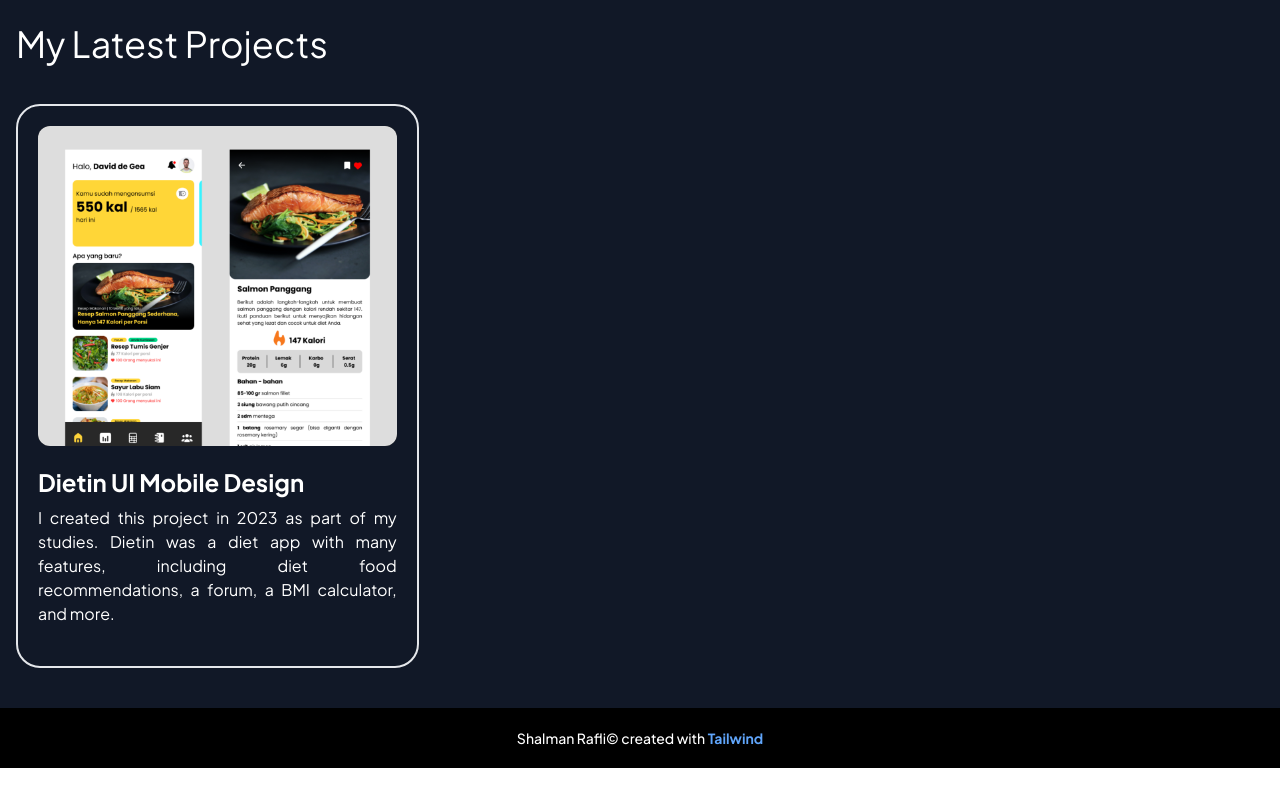
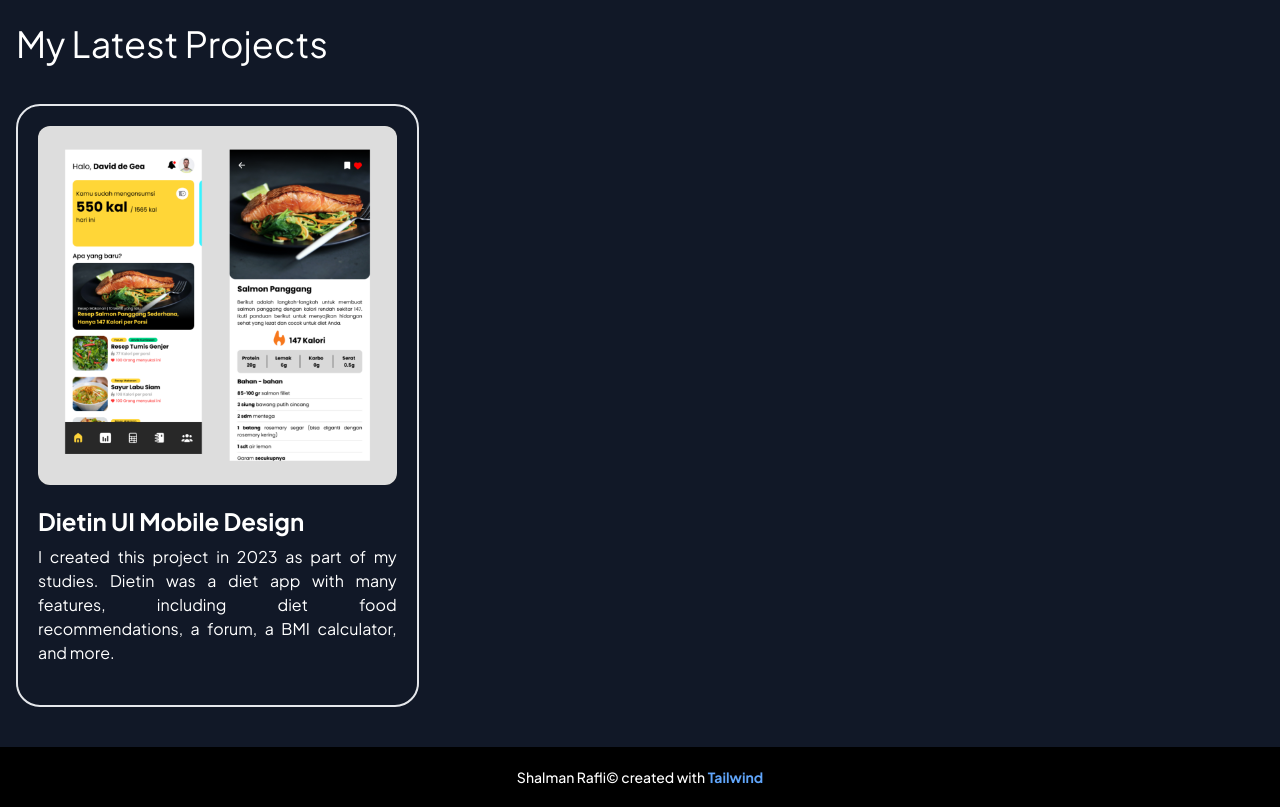
Before and after one commit to shalmanrafli30/portofolio, a website: page index.html in a window 1280 px wide. Shown: the part 1600-2407 px from the top of the page. Before the commit the page ends 2368 px from the top, so only its background shows below. Drawn offline with nearby package versions, Linux system fonts and the light colour scheme.

Commit message:
ukuran foto projects

```diff
--- a/index.html
+++ b/index.html
@@ -146,7 +146,7 @@
                 <div class="grid grid-cols-1 gap-5 md:grid-cols-2 lg:grid-cols-3 lg:gap-5 md:gap-5">
                     <!-- Project 1 -->
                     <div class="relative border-2 border- p-5 rounded-3xl">
-                        <div class="overflow-hidden h-80 w-full rounded-xl cursor-pointer bg-black">
+                        <div class="overflow-hidden h-[1080px] w-[1080px] rounded-xl cursor-pointer bg-black">
                             <a href="https://www.figma.com/proto/tYb4iGi7rPccshBEaPAnqY/Dietin?type=design&node-id=7-13&t=79NNYM6ZcPE3T3U5-1&scaling=scale-down&page-id=0%3A1&starting-point-node-id=2%3A2&show-proto-sidebar=1&mode=design">
                                 <img src="./img/Dribble.png" alt="Dietin Mobile UI Design" class="object-cover object-center">
                             </a>
```
